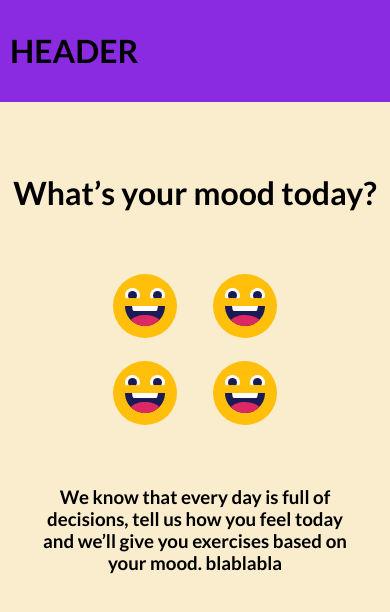
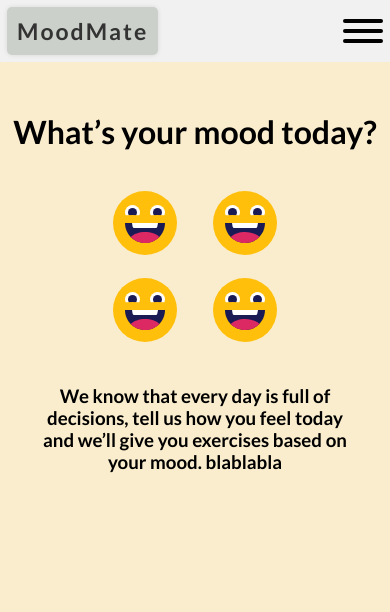
Before and after one commit to idanygo/mood-project, a Next.js app: page / in a window 390 px wide. Shown: the top 612 px of the page. Built offline with nearby package versions, Linux system fonts and the light colour scheme.

Commit message:
added navbar for mobile and desktop

```diff
--- /dev/null
+++ b/components/NavItem.js
@@ -0,0 +1,16 @@
+import Link from "next/link";
+
+const NavItem = ({ href, text, active }) => {
+  return (
+    <Link
+      href={href}
+      className={`
+    nav__link ${active ? "active" : ""}
+    `}
+    >
+      {text}
+    </Link>
+  );
+};
+
+export default NavItem;
--- a/components/Navbar.js
+++ b/components/Navbar.js
@@ -1,7 +1,54 @@
-export default function Navbar() {
+import Link from "next/link";
+import NavItem from "@/components/NavItem";
+import { useState } from "react";
+
+const menuList = [
+  {
+    text: "HOME",
+    href: "/",
+  },
+  {
+    text: "ABOUT",
+    href: "/stressed",
+  },
+  {
+    text: "CONTACT",
+    href: "/tired",
+  },
+];
+
+const Navbar = () => {
+  const [navActive, setNavActive] = useState(false);
+  const [activeIndex, setActiveIndex] = useState(0);
   return (
-    <div className="Header">
-      <h1>HEADER</h1>
-    </div>
+    <header>
+      <nav className="nav">
+        <Link href={"/"} onClick={() => setActiveIndex(0)}>
+          <h1 class="logo">MoodMate</h1>
+        </Link>
+        <div onClick={() => setNavActive(!navActive)} className="nav__menuBar">
+          <div></div>
+          <div></div>
+          <div></div>
+        </div>
+        <div className={`${navActive ? "active" : ""} nav__menuList`}>
+          {menuList.map((menu, index) => {
+            return (
+              <div
+                onClick={() => {
+                  setActiveIndex(index);
+                  setNavActive(false);
+                }}
+                key={menu.text}
+              >
+                <NavItem active={activeIndex === index} {...menu} />
+              </div>
+            );
+          })}
+        </div>
+      </nav>
+    </header>
   );
-}
+};
+
+export default Navbar;
--- a/styles/globals.css
+++ b/styles/globals.css
@@ -1,13 +1,118 @@
 * {
   font-family: lato;
-}
-
-body {
   margin: 0px;
   padding: 0px;
 }
 
-.Header {
+body {
+  box-sizing: border-box;
+}
+
+.logo {
+  font-size: 23px;
+  font-weight: 600;
+  letter-spacing: 2px;
+  color: #333;
+  align-items: center;
+  justify-content: center;
   padding: 10px;
-  background-color: blueviolet;
+  border-radius: 5px;
+  background-color: #cbd1ca;
+  box-shadow: 0px 0px 5px rgba(0, 0, 0, 0.1);
 }
+
+a {
+  color: inherit;
+  text-decoration: none;
+}
+
+header {
+  position: sticky;
+  top: 0;
+  z-index: 10;
+}
+
+.nav {
+  display: flex;
+  padding: 7px;
+  justify-content: space-between;
+  align-items: center;
+  /* background-color: white; */
+  background-color: #f1f1f1; /*färg på själva nav baren*/
+}
+
+.nav__menuBar {
+  display: flex;
+  flex-direction: column;
+  row-gap: 6px;
+  cursor: pointer;
+}
+
+.nav__menuBar div {
+  width: 40px;
+  height: 4px;
+  background-color: black;
+  border-radius: 2px;
+}
+
+.nav__menuList {
+  display: flex;
+  flex-direction: column;
+  position: fixed;
+  top: 60px;
+  width: 288px;
+  row-gap: 24px;
+  padding: 24px 16px;
+  right: -400px; /*det som gör att den "göms"*/
+  min-height: calc(100vh - 60px);
+  background-color: #f1f1f1; /*background color på rullgardin*/
+  transition: all 0.3s;
+}
+
+.nav__menuList.active {
+  right: 0;
+}
+
+.nav__link {
+  font-size: 18px;
+  position: relative;
+  transition: all 0.2s;
+}
+
+.nav__link.active {
+  font-weight: bold;
+}
+
+.nav__link:hover {
+  font-weight: bold;
+}
+
+@media screen and (min-width: 768px) {
+  .nav__menuBar {
+    display: none;
+  }
+
+  .nav__menuList {
+    position: unset;
+    min-height: fit-content;
+    width: fit-content;
+    flex-direction: row;
+    column-gap: 24px;
+    align-items: center;
+  }
+  .nav__link::before {
+    content: "";
+    position: absolute;
+    width: 0%;
+    bottom: -16px;
+    left: 0;
+    height: 3px;
+    transition: all 0.3s;
+    background-color: black;
+  }
+
+  .nav__link:hover::before,
+  .nav__link.active::before {
+    width: 100%;
+  }
+}
```
